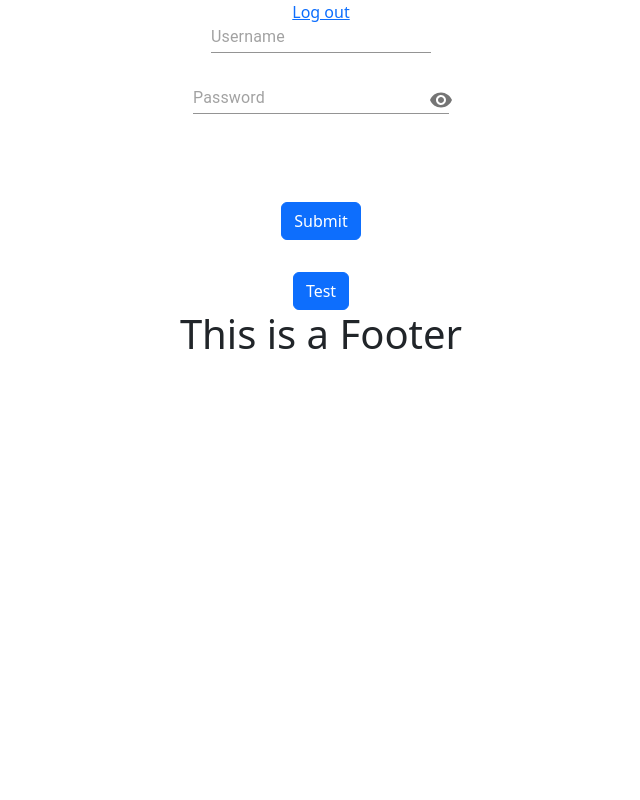
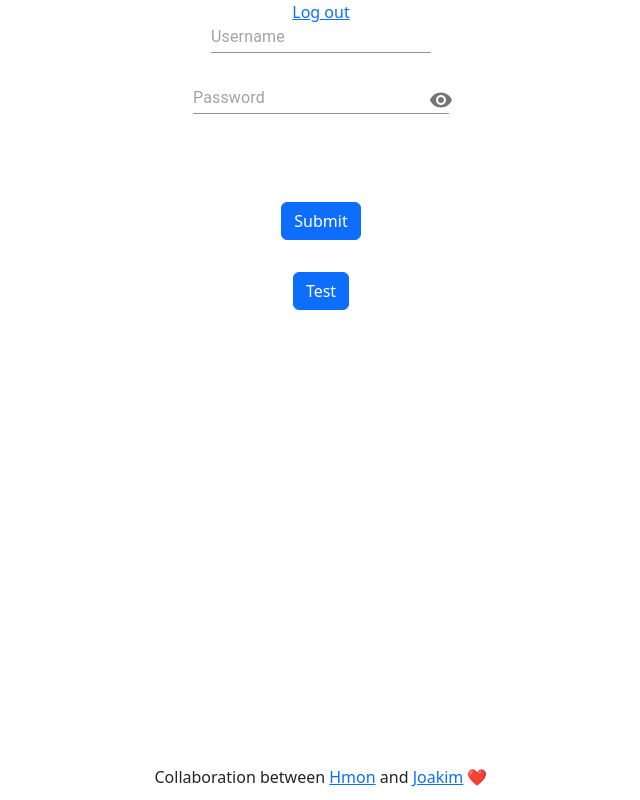
Before and after one commit to HmonWutt/Graduation-website, a React (Create React App) app in the folder frontend/: page / in a window 1280 px wide. Shown: the whole page, without its empty margins (319-959 px from the left). Built offline with nearby package versions, Linux system fonts and the light colour scheme; no server answers.

Commit message:
added content to footer

```diff
--- a/frontend/src/Footer.js
+++ b/frontend/src/Footer.js
@@ -1,7 +1,12 @@
 const Footer = () => {
-    return(
-        <h1> This is a Footer </h1>
-    );
-}
+  return (
+    <h6 id="footer">
+      {" "}
+      Collaboration between <a href="https://github.com/HmonWutt">
+        Hmon
+      </a> and <a href="https://github.com/jocketocke">Joakim</a> ❤️
+    </h6>
+  );
+};
 
 export default Footer;
```
